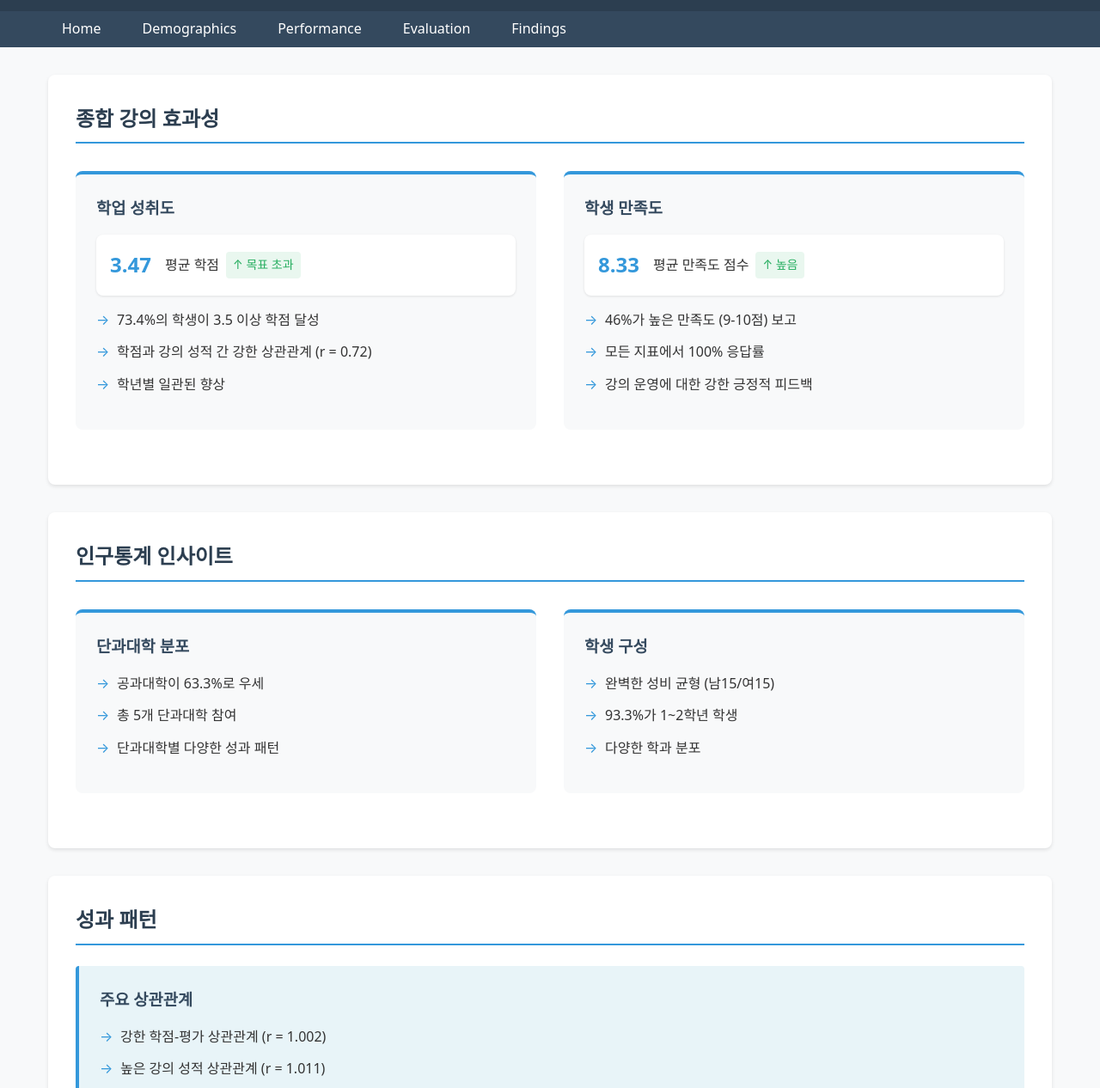
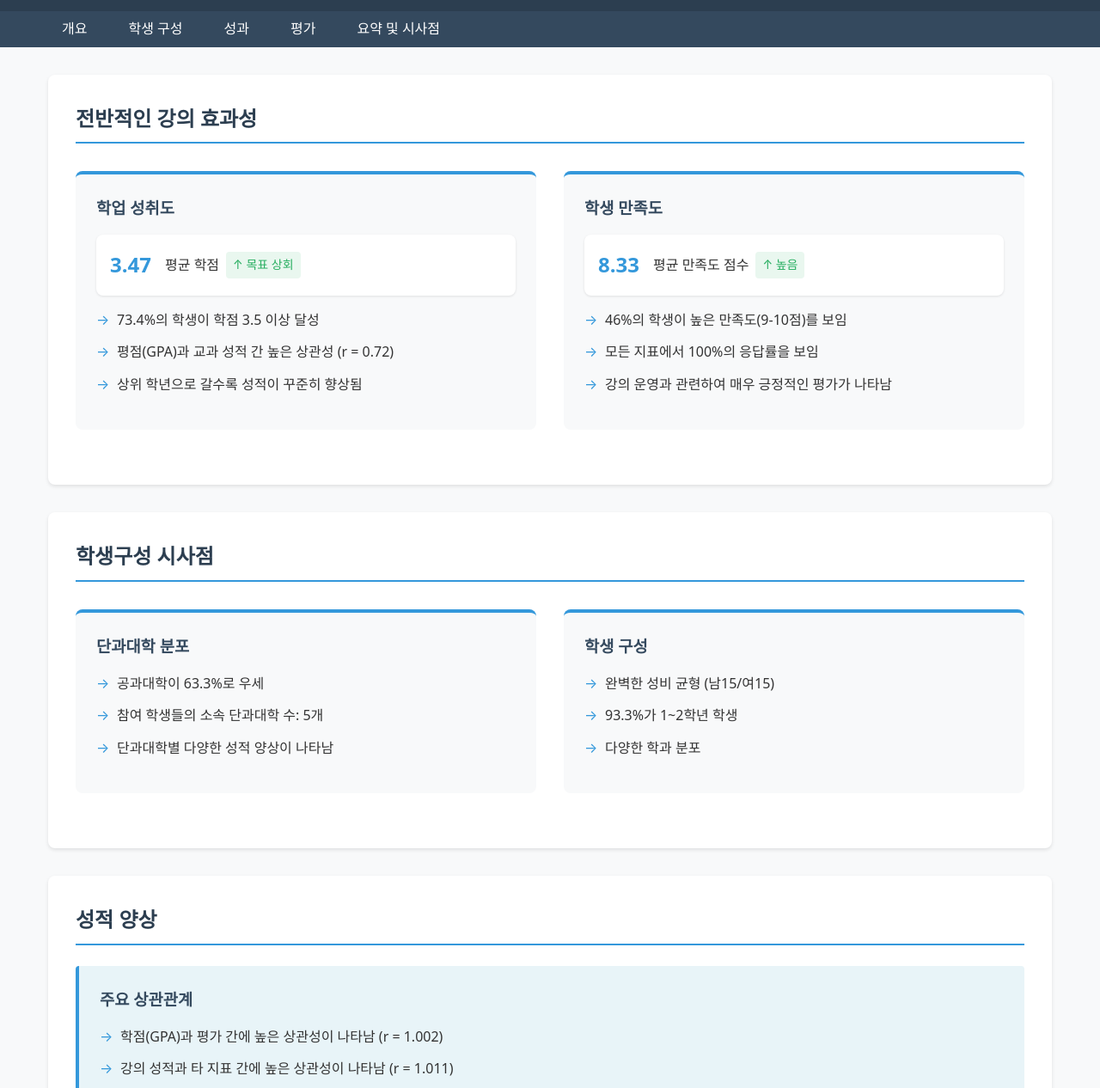
Before and after one commit to yjuuuuu/course-eval-report-korean, a plain HTML site: page findings.html in a window 1280 px wide. Shown: the part 70-1336 px from the top of the page at 86% size. Drawn offline with Linux system fonts and the light colour scheme.

Commit message:
Update findings.html

```diff
--- a/findings.html
+++ b/findings.html
@@ -183,29 +183,29 @@
 <nav class="nav">
 <div class="container">
 <ul class="nav-list">
-<li><a href="index.html">Home</a></li>
-<li><a href="demographics.html">Demographics</a></li>
-<li><a href="performance.html">Performance</a></li>
-<li><a href="evaluation.html">Evaluation</a></li>
-<li><a href="findings.html">Findings</a></li>
+<li><a href="index.html">개요</a></li>
+<li><a href="demographics.html">학생 구성</a></li>
+<li><a href="performance.html">성과</a></li>
+<li><a href="evaluation.html">평가</a></li>
+<li><a href="findings.html">요약 및 시사점</a></li>
 </ul>
 </div>
 </nav>
 <main class="container">
 <div class="findings-section">
-<h2>종합 강의 효과성</h2>
+<h2>전반적인 강의 효과성</h2>
 <div class="insight-grid">
 <div class="insight-card">
 <h3>학업 성취도</h3>
 <div class="correlation-box">
 <span class="correlation-value">3.47</span>
 <span>평균 학점</span>
-<span class="trend-indicator positive">↑ 목표 초과</span>
+<span class="trend-indicator positive">↑ 목표 상회</span>
 </div>
 <ul class="summary-points">
-<li>73.4%의 학생이 3.5 이상 학점 달성</li>
-<li>학점과 강의 성적 간 강한 상관관계 (r = 0.72)</li>
-<li>학년별 일관된 향상</li>
+<li>73.4%의 학생이 학점 3.5 이상 달성</li>
+<li>평점(GPA)과 교과 성적 간 높은 상관성 (r = 0.72)</li>
+<li>상위 학년으로 갈수록 성적이 꾸준히 향상됨</li>
 </ul>
 </div>
 <div class="insight-card">
@@ -216,22 +216,22 @@
 <span class="trend-indicator positive">↑ 높음</span>
 </div>
 <ul class="summary-points">
-<li>46%가 높은 만족도 (9-10점) 보고</li>
-<li>모든 지표에서 100% 응답률</li>
-<li>강의 운영에 대한 강한 긍정적 피드백</li>
+<li>46%의 학생이 높은 만족도(9-10점)를 보임</li>
+<li>모든 지표에서 100%의 응답률을 보임</li>
+<li>강의 운영과 관련하여 매우 긍정적인 평가가 나타남</li>
 </ul>
 </div>
 </div>
 </div>
 <div class="findings-section">
-<h2>인구통계 인사이트</h2>
+<h2>학생구성 시사점</h2>
 <div class="insight-grid">
 <div class="insight-card">
 <h3>단과대학 분포</h3>
 <ul class="summary-points">
 <li>공과대학이 63.3%로 우세</li>
-<li>총 5개 단과대학 참여</li>
-<li>단과대학별 다양한 성과 패턴</li>
+<li>참여 학생들의 소속 단과대학 수: 5개</li>
+<li>단과대학별 다양한 성적 양상이 나타남</li>
 </ul>
 </div>
 <div class="insight-card">
@@ -245,17 +245,17 @@
 </div>
 </div>
 <div class="findings-section">
-<h2>성과 패턴</h2>
+<h2>성적 양상</h2>
 <div class="recommendation-box">
 <h3>주요 상관관계</h3>
 <ul class="summary-points">
-<li>강한 학점-평가 상관관계 (r = 1.002)</li>
-<li>높은 강의 성적 상관관계 (r = 1.011)</li>
-<li>유의미한 단과대학 효과 (r = 0.913)</li>
+<li>학점(GPA)과 평가 간에 높은 상관성이 나타남 (r = 1.002)</li>
+<li>강의 성적과 타 지표 간에 높은 상관성이 나타남 (r = 1.011)</li>
+<li>단과대학에 따른 유의미한 성과 차이가 나타남 (r = 0.913)</li>
 </ul>
 </div>
 <div class="recommendation-box">
-<h3>주목할 만한 경향</h3>
+<h3>주목 동향</h3>
 <ul class="summary-points">
 <li>ICT융합대학이 평균 학점 4.03으로 선두</li>
 <li>학년이 올라갈수록 명확한 성과 향상</li>
```
